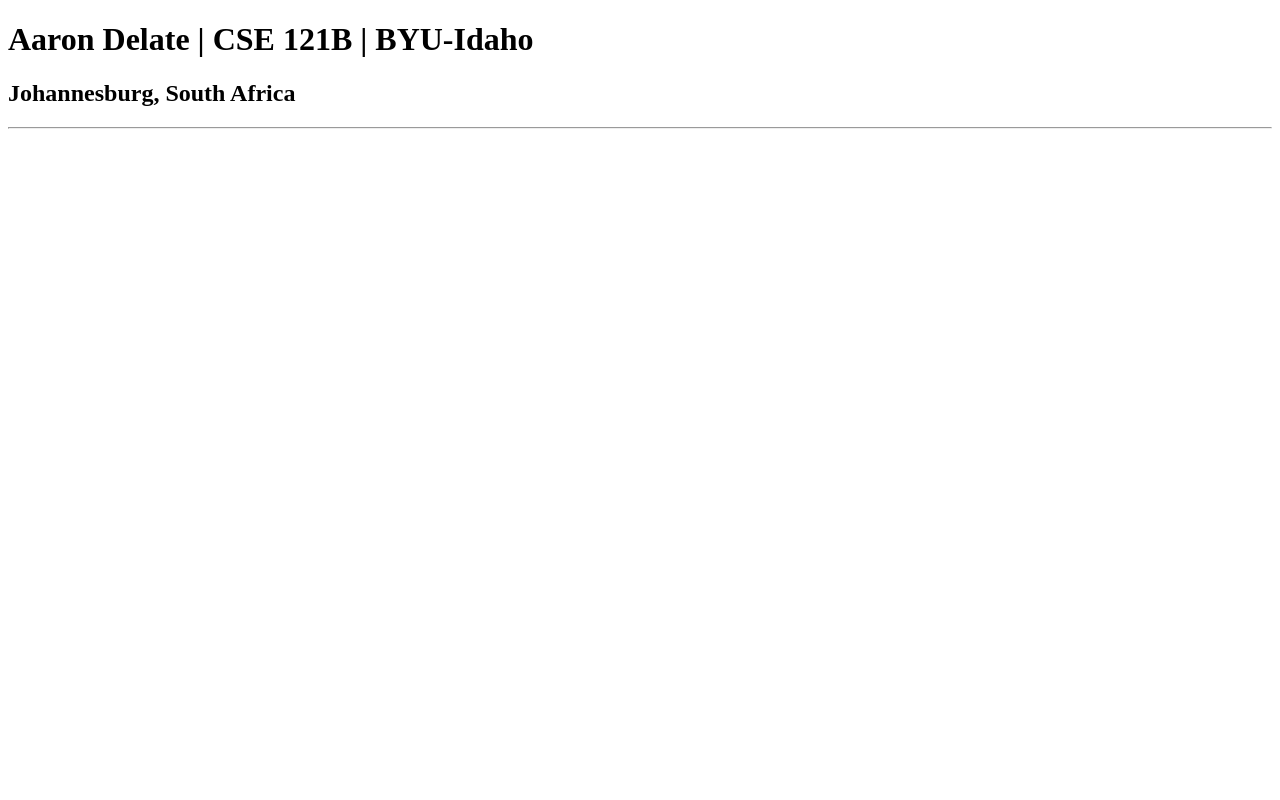
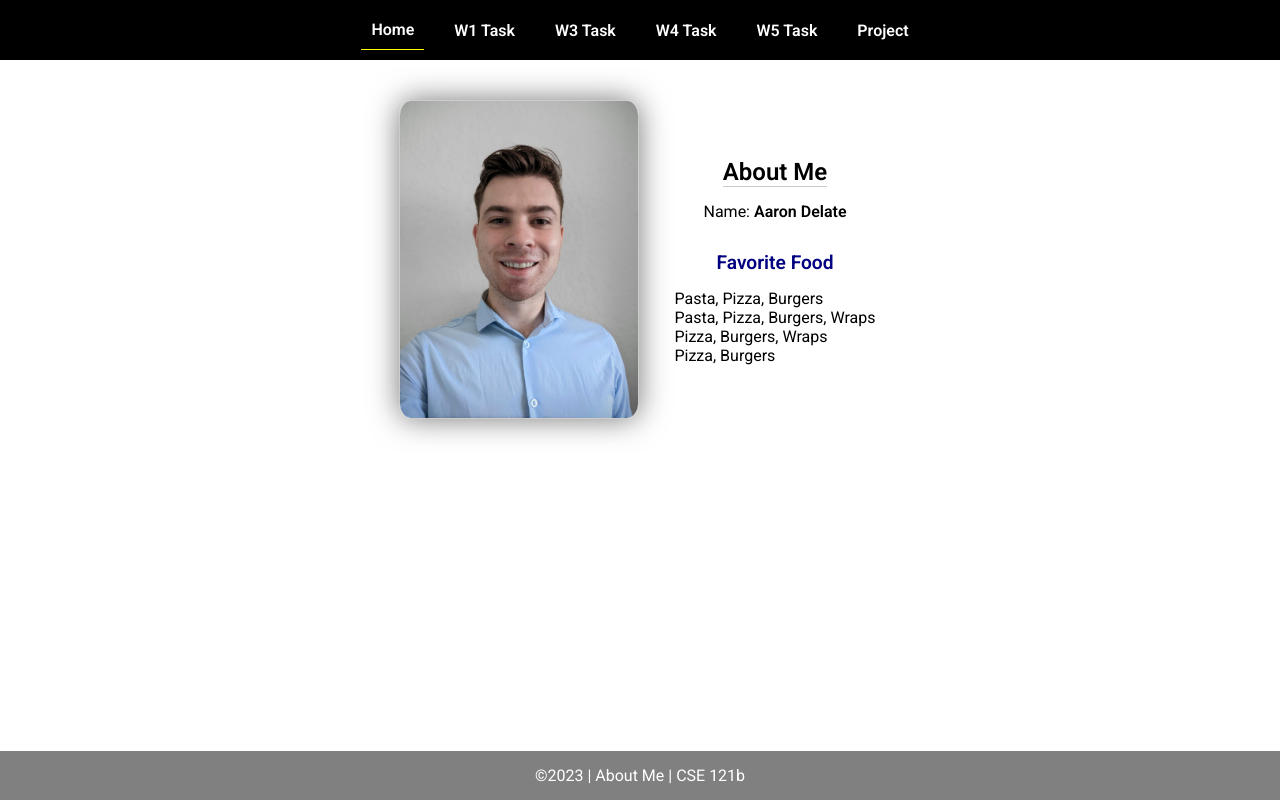
Before and after one commit to AaronCDee/cse121b, a plain HTML site: page index.html in a window 1280 px wide. Drawn offline with Linux system fonts and the light colour scheme.

Commit message:
adding w02 tasks

```diff
--- a/index.html
+++ b/index.html
@@ -1,13 +1,45 @@
 <!DOCTYPE html>
 <html lang="en">
+
 <head>
-    <meta charset="UTF-8">
-    <meta name="viewport" content="width=device-width, initial-scale=1.0">
-    <title>Aaron Delate | CSE 121B | BYU-Idaho</title>
+  <meta charset="UTF-8">
+  <meta name="viewport" content="width=device-width, initial-scale=1.0">
+  <title>About Me | CSE 121b | W02: Programming Tasks</title>
+  <link rel="preconnect" href="https://fonts.googleapis.com">
+  <link rel="preconnect" href="https://fonts.gstatic.com" crossorigin>
+  <link href="https://fonts.googleapis.com/css2?family=Roboto:wght@400;600&display=swap"
+    rel="stylesheet">
+  <link rel="stylesheet" href="styles/main.css">
 </head>
+
 <body>
-    <h1>Aaron Delate | CSE 121B | BYU-Idaho</h1>
-    <h2>Johannesburg, South Africa</h2>
-    <hr>
+  <nav>
+    <ul id="menu">
+      <li><a id="toggleMenu">&equiv;</a></li>
+      <li><a href="index.html" class="active">Home</a></li>
+      <li><a href="w01-task.html">W1 Task</a></li>
+      <li><a href="w03-task.html">W3 Task</a></li>
+      <li><a href="w04-task.html">W4 Task</a></li>
+      <li><a href="w05-task.html">W5 Task</a></li>
+      <li><a href="project.html">Project</a></li>
+    </ul>
+  </nav>
+  <main id="home">
+    <picture>
+      <img src="images/placeholder.png" alt="Placeholder Image">
+    </picture>
+    <section>
+      <h1>About Me</h1>
+      <div class="info">Name: <span id="name"></span></div>
+      <h2>Favorite Food</h2>
+      <div class="block" id="food"></div>
+    </section>
+  </main>
+  <footer>
+    &copy;<span id="year"></span> | About Me | CSE 121b
+  </footer>
+  <script src="scripts/main.js"></script>
+  <script src="scripts/w02-task.js"></script>
 </body>
+
 </html>
--- /dev/null
+++ b/scripts/main.js
@@ -0,0 +1,9 @@
+// copyright year
+document.querySelector('#year').textContent = new Date().getFullYear();
+
+// toggle menu in small view
+const toggleMenu = () => {
+    document.querySelector('#menu').classList.toggle('open');
+}
+
+document.querySelector('#toggleMenu').addEventListener('click', toggleMenu);
--- /dev/null
+++ b/scripts/w02-task.js
@@ -0,0 +1,36 @@
+/* W02-Task - Profile Home Page */
+
+/* Step 1 - Setup type tasks - no code required */
+
+/* Step 2 - Variables */
+let fullName = "Aaron Delate";
+let currentYear = new Date().getFullYear();
+let profilePicture = "images/cse121b-me.jpeg"
+
+
+/* Step 3 - Element Variables */
+const nameElement = document.getElementById("name");
+const foodElement = document.getElementById("food");
+const yearElement = document.querySelector("#year");
+const imageElement = document.getElementById("home").querySelector("img");
+
+
+/* Step 4 - Adding Content */
+nameElement.innerHTML = `<strong>${fullName}</strong>`;
+yearElement.textContent = currentYear;
+imageElement.setAttribute("src", profilePicture);
+imageElement.setAttribute("alt", `Profile image of ${fullName}`);
+
+
+
+
+/* Step 5 - Array */
+let favFoods = ["Pasta", "Pizza", "Burgers"];
+foodElement.innerHTML = favFoods.join(", ");
+let newFavFood = "Wraps";
+favFoods.push(newFavFood);
+foodElement.innerHTML += `<br>${favFoods.join(", ")}`;
+favFoods.shift()
+foodElement.innerHTML += `<br>${favFoods.join(", ")}`;
+favFoods.pop();
+foodElement.innerHTML += `<br>${favFoods.join(", ")}`;
--- /dev/null
+++ b/styles/main.css
@@ -0,0 +1,157 @@
+/* Universal Selector */
+* {
+    margin: 0;
+    padding: 0;
+    box-sizing: border-box;
+}
+
+/* HTML Selectors */
+body {
+    font-family: 'Roboto', Helvetica, sans-serif;
+}
+
+nav {
+    background-color: black;
+    width: 100%;
+    position: fixed;
+    top: 0;
+}
+
+nav ul {
+    display: flex;
+    flex-direction: column;
+    align-items: center;
+    max-width: fit-content;
+    margin: 0 auto;
+}
+
+nav ul li {
+    flex: 1 1 auto;
+}
+
+nav ul li:first-child {
+    display: block;
+    font-size: 2rem;
+}
+
+nav ul li:first-child a {
+    padding: 1px 10px;
+}
+
+nav ul li {
+    display: none;
+    list-style: none;
+    margin: 10px;
+}
+
+nav ul li a {
+    display: block;
+    padding: 10px;
+    text-decoration: none;
+    font-weight: 600;
+    color: white;
+    text-align: center;
+}
+
+nav ul li a:hover {
+    background-color: #efefef;
+    color: black;
+}
+
+h1, h2 {
+    text-align: center;
+    margin-bottom: 15px;
+
+}
+
+h1 {
+border-bottom: 1px solid #ccc;
+}
+
+h2 {
+    font-size: 1.2rem;
+    color: navy;
+    text-align: center;
+    margin-top: 30px;
+}
+
+main {
+    margin-top: 125px;
+    display: grid;
+    grid-template-columns: 1fr;
+    grid-gap: 20px;
+    align-items: center;
+    justify-content: center;
+}
+
+picture {
+    margin: 0 auto;
+}
+
+picture img {
+    width: 240px;
+    height: auto;
+    border-radius: 5%;
+    border: 1px solid #ccc;
+    box-shadow: 0 0 30px #777;
+}
+
+section {
+    display: flex;
+    flex-direction: column;
+    align-items: center;
+    margin: 10px
+}
+
+label {
+    margin: 15px 0;
+}
+
+footer {
+    background-color: gray;
+    color: white;
+    padding: 15px;
+    text-align: center;
+    width: 100%;
+    position: fixed;
+    bottom: 0;
+}
+
+/* Class Selectors */
+.active {
+    border-bottom: 1px solid yellow;
+}
+
+.open li {
+    display: block;
+}
+
+.block {
+    display: block;
+}
+
+/* ID Selectors */
+
+/* Media Queries */
+@media only screen and (min-width: 32.5em) {
+    nav ul {
+        flex-direction: row;
+    }
+
+    nav ul li:first-child {
+        display: none;
+    }
+
+    nav ul li {
+        display: block;
+    }
+
+    main {
+        margin: 100px auto 20px;
+        grid-template-columns: 250px 1fr;
+        max-width: -moz-fit-content;
+        max-width: fit-content;
+
+    }
+
+}
```
Also changed, not shown: index-old.html (added, +13 -0 lines), images/cse121b-me.jpeg (added), images/placeholder.png (added).
